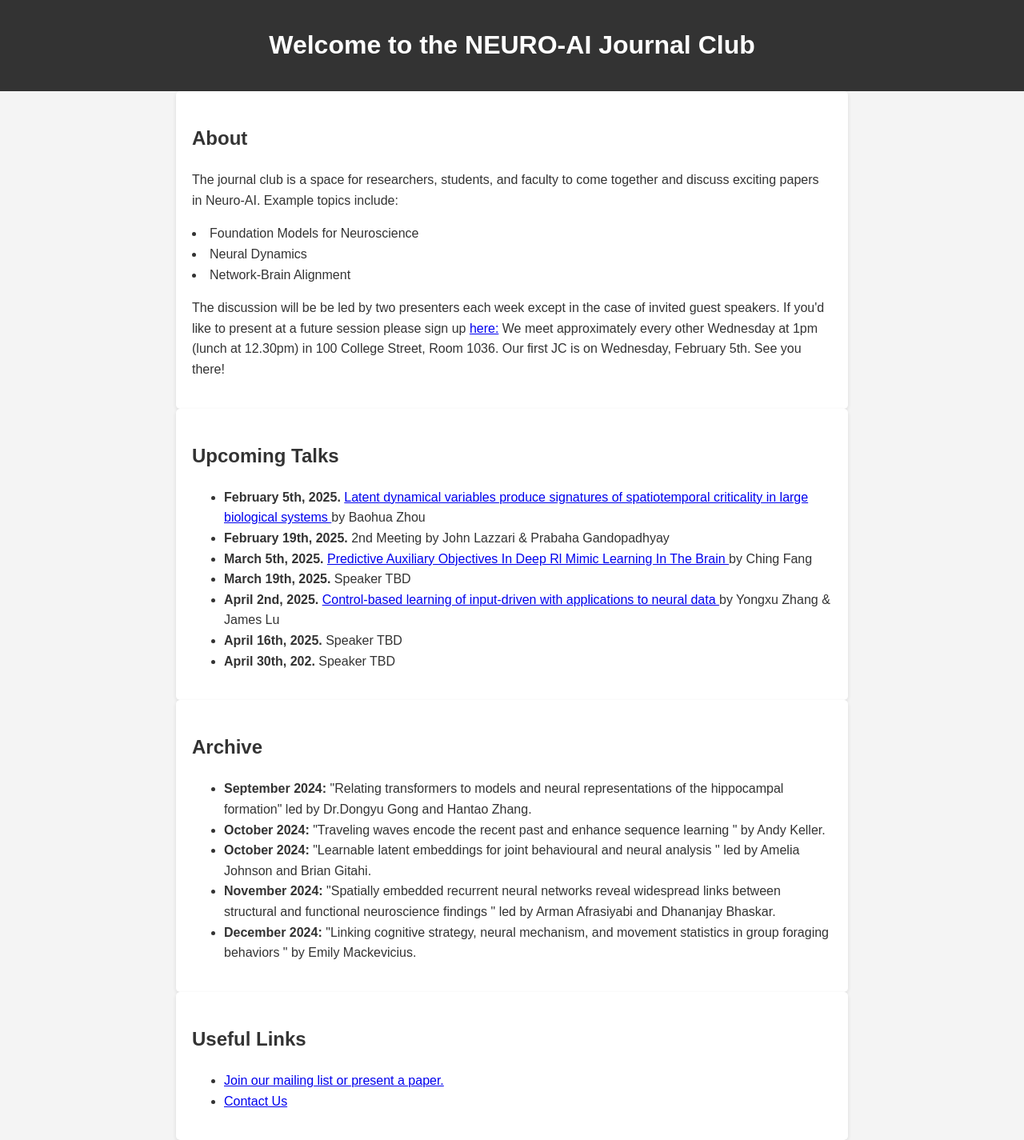
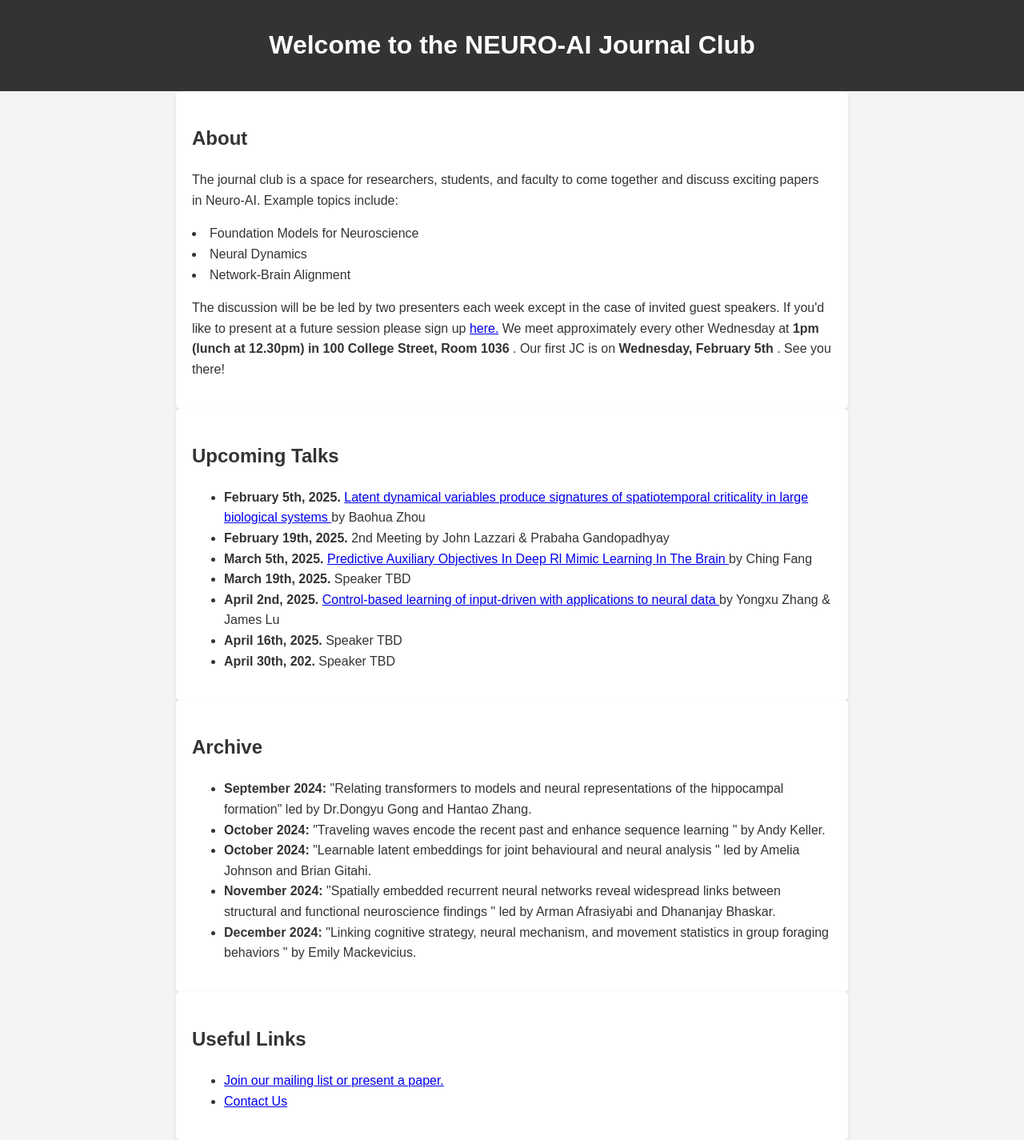
Before and after one commit to WTI-NEURO-AI-JOURNAL-CLUB/NEURO-AI_JC, a Jekyll site: the page index.html, which Jekyll copies as it is, in a window 1280 px wide. Shown: the whole page at 80% size. Built offline with Jekyll 4.4.1, drawn with Linux system fonts in a browser that asks for light colours.

```diff
--- a/index.html
+++ b/index.html
@@ -44,9 +44,9 @@
         </ul>
 
         <P>
-        The discussion will be be led by two presenters each week except in the case of invited guest speakers. If you'd like to present at a future session please sign up <a href="https://docs.google.com/forms/d/e/1FAIpQLSdH2jUxdBYuuWbxt0IAOVSJZIrJu-Xjj51mi-1zuVUOHHSLtA/viewform" target="_blank">here:</a>
+        The discussion will be be led by two presenters each week except in the case of invited guest speakers. If you'd like to present at a future session please sign up <a href="https://docs.google.com/forms/d/e/1FAIpQLSdH2jUxdBYuuWbxt0IAOVSJZIrJu-Xjj51mi-1zuVUOHHSLtA/viewform" target="_blank">here.</a>
 
-        We meet approximately every other Wednesday at 1pm (lunch at 12.30pm) in 100 College Street, Room 1036. Our first JC is on Wednesday, February 5th. See you there!
+        We meet approximately every other Wednesday at <strong>1pm (lunch at 12.30pm) in 100 College Street, Room 1036 </strong>. Our first JC is on <strong> Wednesday, February 5th </strong>. See you there!
 
         </p>
 
```
